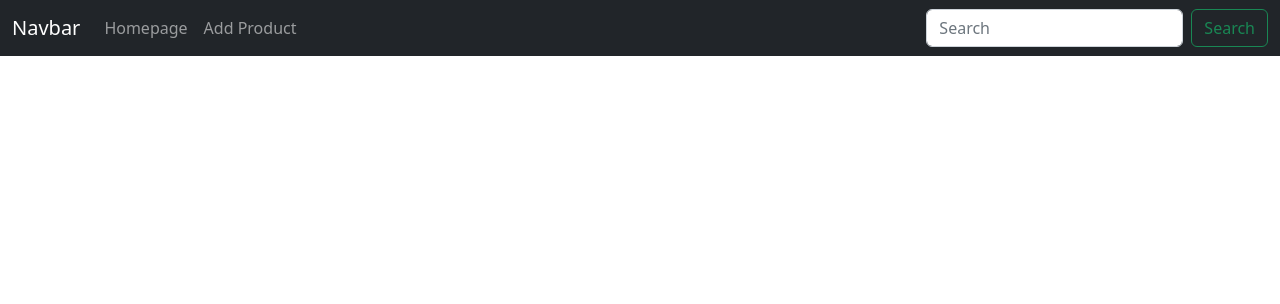
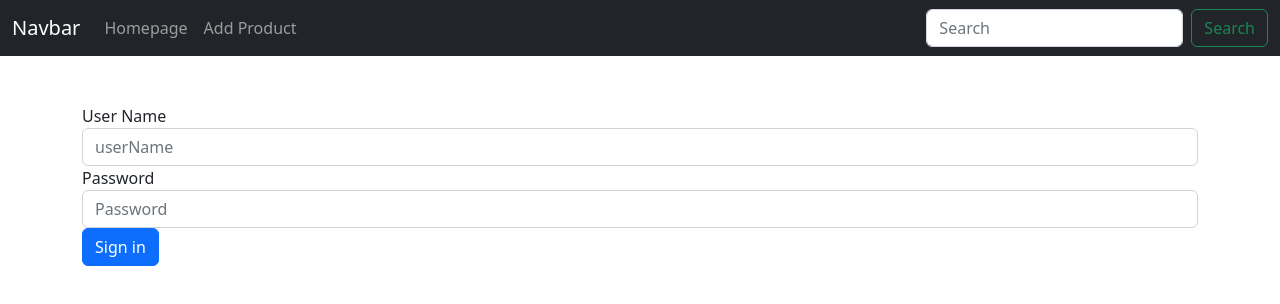
Before and after one commit to halitkalayci/etiya-angular, an Angular app: page /login in a window 1280 px wide. Before the commit this address led to /. Shown: the top 304 px of the page. Built offline with nearby package versions, Linux system fonts and the light colour scheme.

Commit message:
04.08.2022 login page

```diff
--- /dev/null
+++ b/src/app/core/auth/auth-routing.module.ts
@@ -0,0 +1,12 @@
+import { RouterModule, Routes } from '@angular/router';
+
+import { LoginPageComponent } from './pages/login-page/login-page.component';
+import { NgModule } from '@angular/core';
+
+const routes: Routes = [{ path: 'login', component: LoginPageComponent }];
+
+@NgModule({
+  imports: [RouterModule.forChild(routes)],
+  exports: [RouterModule]
+})
+export class AuthRoutingModule {}
--- /dev/null
+++ b/src/app/core/auth/models/userForLoginModel.ts
@@ -0,0 +1,4 @@
+export interface UserForLoginModel {
+  userName: string;
+  password: string;
+}
--- /dev/null
+++ b/src/app/core/auth/models/userLoginResponseModel.ts
@@ -0,0 +1,5 @@
+import { ResultModel } from '../../models/resultModel';
+
+export interface UserLoginResponseModel extends ResultModel {
+  access_token: string;
+}
--- /dev/null
+++ b/src/app/core/auth/pages/login-page/login-page.component.html
@@ -0,0 +1,23 @@
+<form [formGroup]="loginForm" (ngSubmit)="login()">
+  <div class="form-group">
+    <label for="inputUserName">User Name</label>
+    <input
+      type="text"
+      class="form-control"
+      id="inputUserName"
+      placeholder="userName"
+      formControlName="userName"
+    />
+  </div>
+  <div class="form-group">
+    <label for="inputPassword">Password</label>
+    <input
+      type="password"
+      class="form-control"
+      id="inputPassword"
+      placeholder="Password"
+      formControlName="password"
+    />
+  </div>
+  <button type="submit" class="btn btn-primary">Sign in</button>
+</form>
--- /dev/null
+++ b/src/app/core/auth/pages/login-page/login-page.component.ts
@@ -0,0 +1,27 @@
+import { Component, OnInit } from '@angular/core';
+import { FormBuilder, FormGroup, Validators } from '@angular/forms';
+
+@Component({
+  templateUrl: './login-page.component.html',
+  styleUrls: ['./login-page.component.css']
+})
+export class LoginPageComponent implements OnInit {
+  loginForm!: FormGroup;
+
+  constructor(private formBuilder: FormBuilder) {}
+
+  ngOnInit(): void {
+    this.createLoginForm();
+  }
+
+  createLoginForm() {
+    this.loginForm = this.formBuilder.group({
+      userName: ['', Validators.required],
+      password: ['', Validators.required]
+    });
+  }
+
+  login() {
+    console.log(this.loginForm.value);
+  }
+}
--- a/src/app/core/core.module.ts
+++ b/src/app/core/core.module.ts
@@ -6,7 +6,7 @@ import { NgModule } from '@angular/core';
 
 @NgModule({
   declarations: [IfNotDirective],
-  imports: [CommonModule, CoreRoutingModule],
+  imports: [CommonModule, CoreRoutingModule, AuthModule],
   exports: [IfNotDirective]
 })
 export class CoreModule {}
--- /dev/null
+++ b/src/app/core/models/resultModel.ts
@@ -0,0 +1,3 @@
+export interface ResultModel {
+  success: boolean;
+}
```
Also changed, not shown: src/app/core/auth/auth.module.ts (added, +12 -0 lines), src/app/core/auth/services/auth/auth.service.ts (added, +22 -0 lines), src/app/core/auth/pages/login-page/login-page.component.css (added), 2 other files (tests, documents, lock files or other folders).
